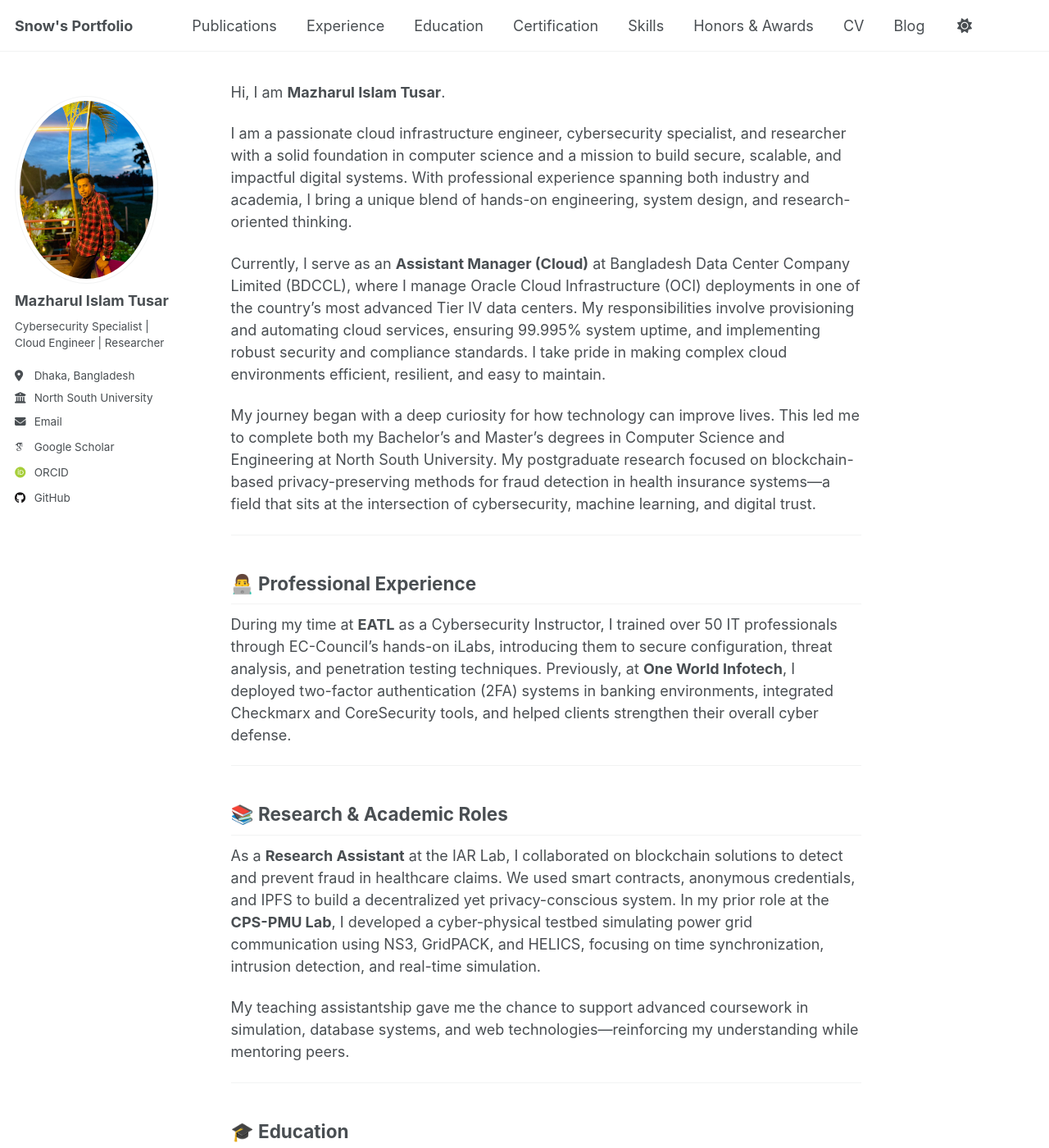
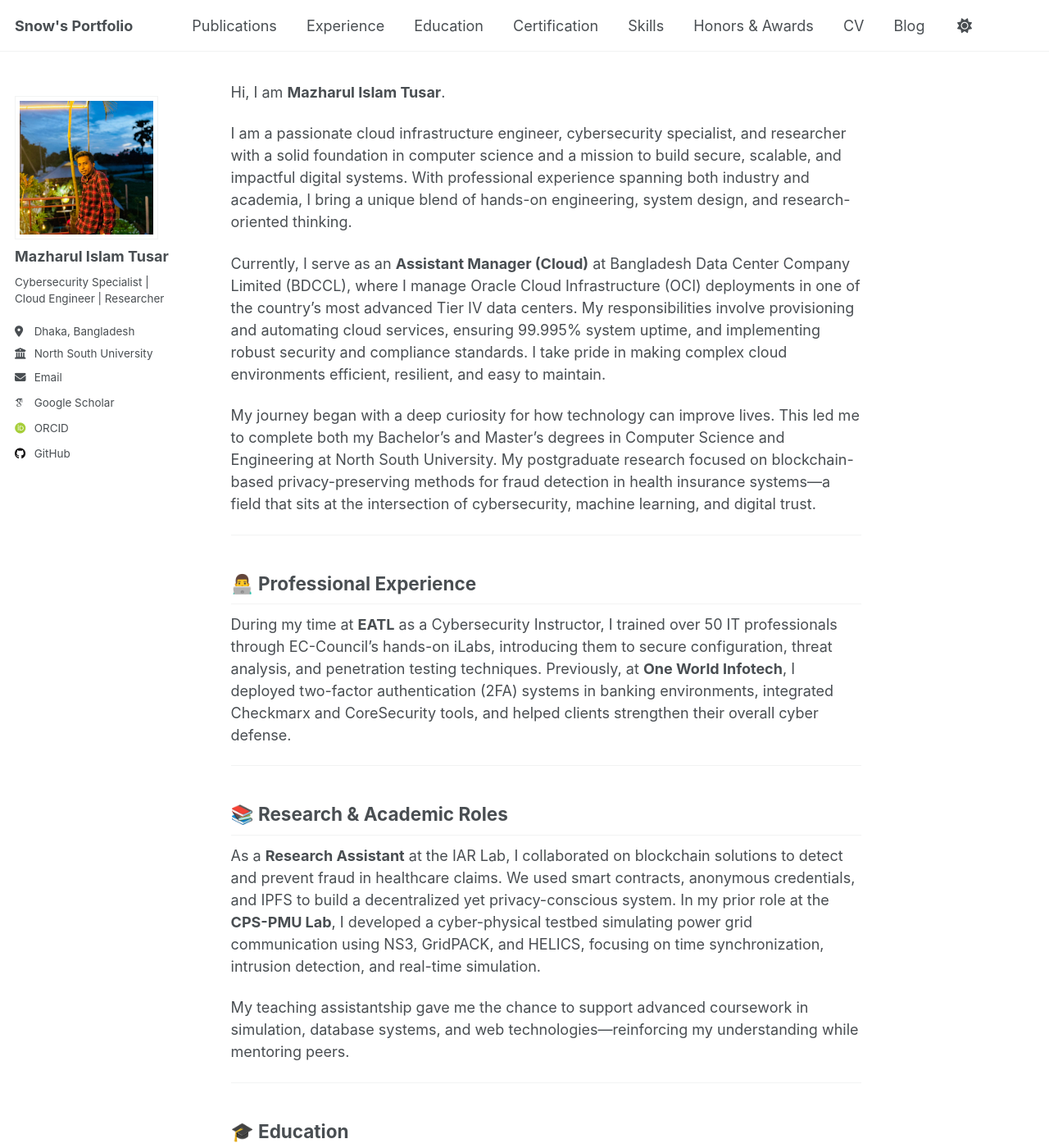
Before and after one commit to mazharsnow/mazharsnow.github.io, a Jekyll site: the page built from _pages/about.md, in a window 1280 px wide and 1400 px high. Shown: the whole window at 82% size. Built offline with Jekyll 4.4.1, drawn with Linux system fonts in a browser that asks for light colours; some web fonts are replaced; a script that is not in the unit is left out.

```diff
--- a/_sass/layout/_sidebar.scss
+++ b/_sass/layout/_sidebar.scss
@@ -80,29 +80,42 @@
    Author profile and links
    ========================================================================== */
 
-.author__avatar {
-  display: table-cell;
-  vertical-align: top;
-  width: 36px;
-  // set width only, for non-square avatars
-  height: 36px;
+// .author__avatar {
+//   display: table-cell;
+//   vertical-align: top;
+//   width: 36px;
+//   // set width only, for non-square avatars
+//   height: 36px;
+
+//   @include breakpoint($large) {
+//     display: block;
+//     width: auto;
+//     height: auto;
+//   }
+
+//   img {
+//     max-width: 175px;
+//     border-radius: 100%;
+
+//     @include breakpoint($large) {
+//       padding: 5px;
+//       border: 1px solid var(--global-border-color);
+//     }
+//   }
+// }
+
+.author__avatar img {
+  max-width: 175px;
+  border-radius: 0;
+  aspect-ratio: 1 / 1;
+  object-fit: cover;
 
   @include breakpoint($large) {
-    display: block;
-    width: auto;
-    height: auto;
-  }
-
-  img {
-    max-width: 175px;
-    border-radius: 100%;
-
-    @include breakpoint($large) {
-      padding: 5px;
-      border: 1px solid var(--global-border-color);
-    }
+    padding: 5px;
+    border: 1px solid var(--global-border-color);
   }
 }
+
 
 .author__content {
   display: table-cell;
```
